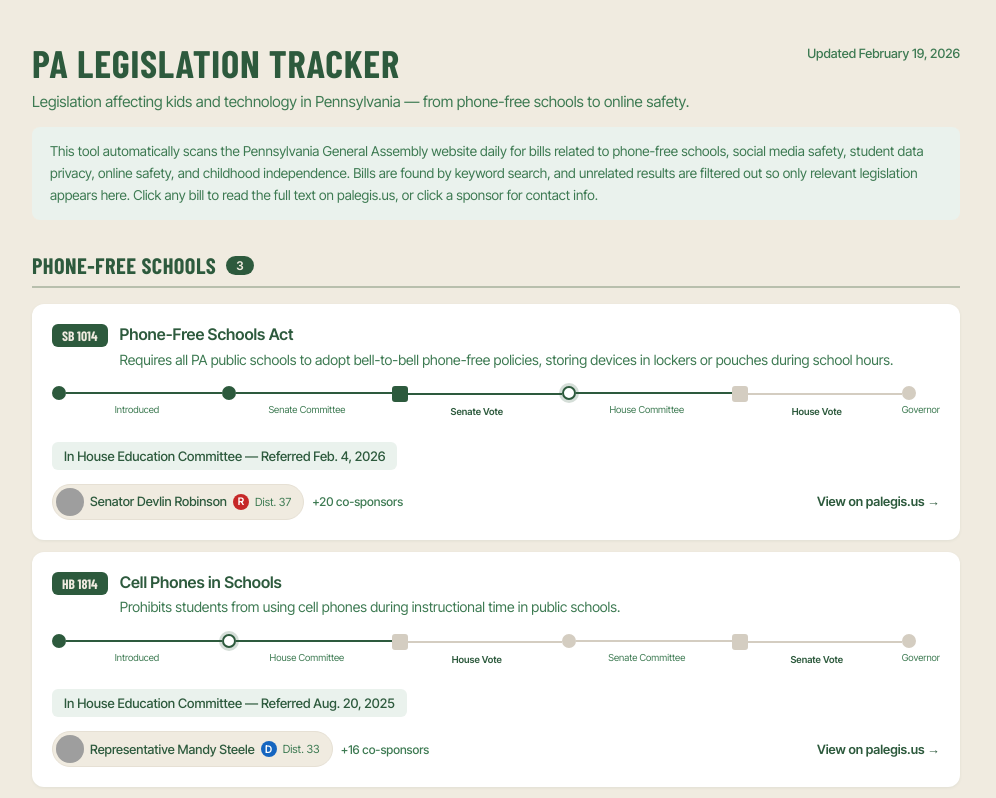
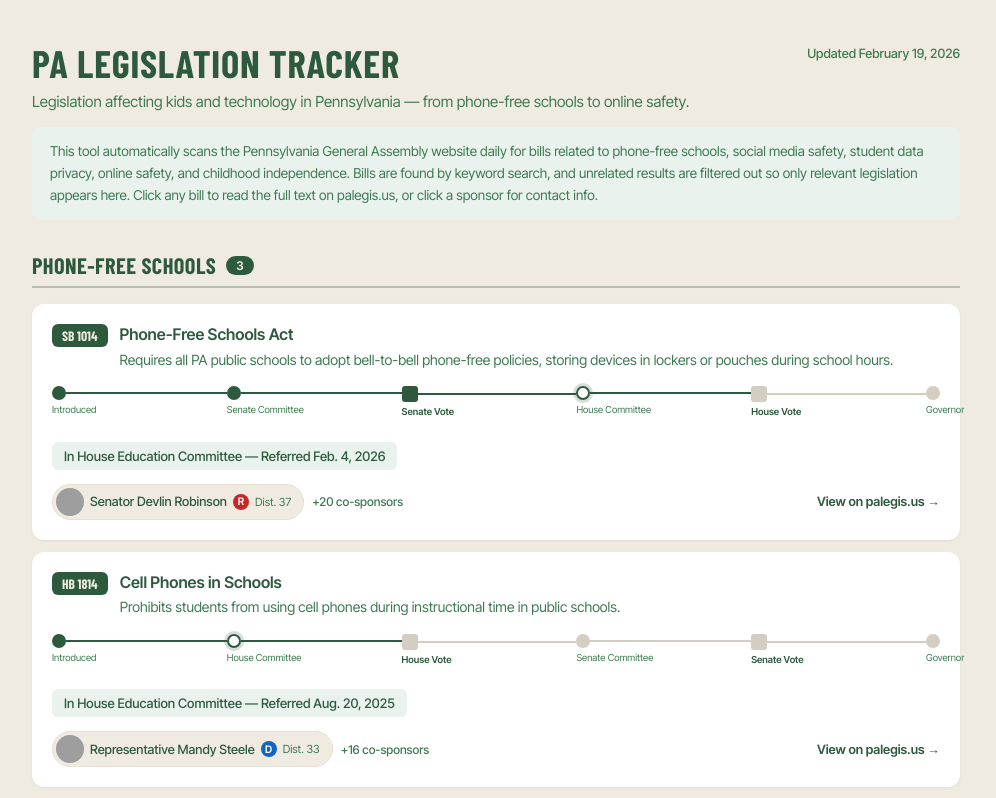
Before and after one commit to abirdbecker/pa-bill-tracker, a React (Vite) app: page / in a window 1280 px wide. Shown: the top 798 px of the page, without its empty margins (144-1140 px from the left). Built offline with nearby package versions, Linux system fonts and the light colour scheme; grey boxes are pictures that could not be loaded; the HTML template or start-up script is replaced by a standard one; a web font is replaced by a local one.

Commit message:
Fix timeline labels to align beneath milestone icons
Use transform to center each label text directly under its dot,
regardless of label text width.

Co-Authored-By: Claude Opus 4.6 <noreply@anthropic.com>

```diff
--- a/src/App.css
+++ b/src/App.css
@@ -198,9 +198,6 @@
 
 .timeline__segment {
   flex: 1;
-  display: flex;
-  flex-direction: column;
-  align-items: center;
   min-width: 0;
 }
 
@@ -211,7 +208,6 @@
 .timeline__node {
   display: flex;
   align-items: center;
-  width: 100%;
 }
 
 .timeline__dot {
@@ -252,11 +248,16 @@
 }
 
 .timeline__label {
+  display: block;
+  width: 14px;
   font-size: 0.6rem;
   color: var(--forest-mid);
   text-align: center;
   line-height: 1.2;
   margin-top: 4px;
+  overflow: visible;
+  white-space: nowrap;
+  transform: translateX(calc(-50% + 7px));
 }
 
 .timeline__label--vote {
```
